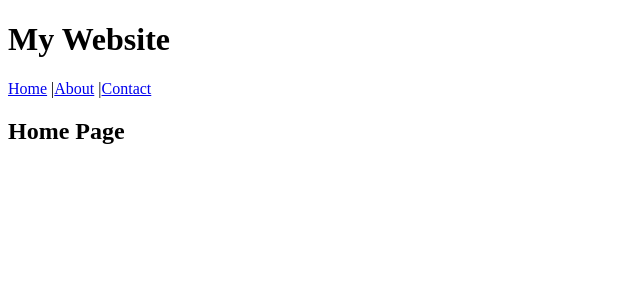
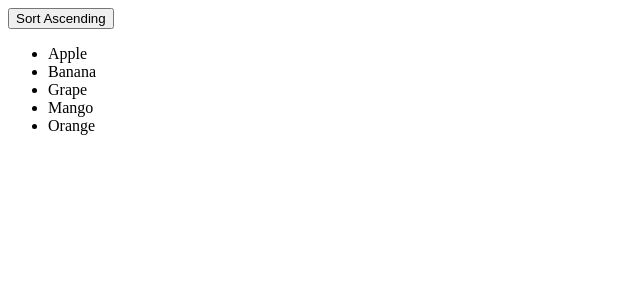
Before and after one commit to TaherehFaraji/React-notes3, a React (Vite) app: page / in a window 1280 px wide. Shown: the top 300 px of the page, without its empty margins (0-640 px from the left). Built offline with nearby package versions, Linux system fonts and the light colour scheme.

Commit message:
sorted list edited

```diff
--- a/src/App.jsx
+++ b/src/App.jsx
@@ -1,59 +1,67 @@
-// import TodoProvider from './TodoProvider'
-// import AddTodo from './AddTodo'
-// import TodoList from './TodoList'
-// import TodoFooter from './TodoFooter'
-// import './App.css'
-// import ExpensiveChild from './ExpensiveChild'
-// import SortedList from './SortedList'
-// import Counter from './Counter'
-// import ProductList from './ProductList'
+import TodoProvider from './TodoProvider'
+import AddTodo from './AddTodo'
+import TodoList from './TodoList'
+import TodoFooter from './TodoFooter'
+import './App.css'
+import ExpensiveChild from './ExpensiveChild'
+import SortedList from './SortedList'
+import Counter from './Counter'
+import ProductList from './ProductList'
+
+function App() {
+  const items = [
+    'Apple',
+    'Banana',
+    'Orange',
+    'Mango',
+    'Grape'
+  ]
+
+  return (
+    // <TodoProvider>
+    //   <div className="todo-container">
+    //     <h1>Todo List</h1>
+    //     <AddTodo />
+    //     <TodoList />
+    //     <TodoFooter />
+    //   </div>
+    // </TodoProvider>
+    // <ExpensiveChild />
+    // <Counter />
+    < SortedList items={items} />
+
+  )
+}
+export default App
+
+
+// import { Routes, Route } from 'react-router-dom'
+// import Navbar from './Navbar'
+
+// function Home() {
+//   return <h2>Home Page</h2>
+// }
+
+// function About() {
+//   return <h2>About Us</h2>
+// }
+
+// function Contact() {
+//   return <h2>Contact Page</h2>
+// }
 
 // function App() {
 //   return (
-//     // <TodoProvider>
-//     //   <div className="todo-container">
-//     //     <h1>Todo List</h1>
-//     //     <AddTodo />
-//     //     <TodoList />
-//     //     <TodoFooter />
-//     //   </div>
-//     // </TodoProvider>
-//     // <ExpensiveChild />
-//     // <Counter />
-//     // <SortedList items={{fristName:"tahereh", key: 2,}}/>
-
+//     <div>
+//       <h1>My Website</h1>
+//       <Navbar />
+//       <Routes>
+//         <Route path="/" element={<Home />} />
+//         <Route path="/about" element={<About />} />
+//         <Route path="/contact" element={<Contact />} />
+//       </Routes>
+//     </div>
 //   )
 // }
+
 // export default App
-
-
-import { Routes, Route } from 'react-router-dom'
-import Navbar from './Navbar'
-
-function Home() {
-  return <h2>Home Page</h2>
-}
-
-function About() {
-  return <h2>About Us</h2>
-}
-
-function Contact() {
-  return <h2>Contact Page</h2>
-}
-
-function App() {
-  return (
-    <div>
-      <h1>My Website</h1>
-      <Navbar />
-      <Routes>
-        <Route path="/" element={<Home />} />
-        <Route path="/about" element={<About />} />
-        <Route path="/contact" element={<Contact />} />
-      </Routes>
-    </div>
-  )
-}
-
-export default App
--- a/src/SortedList.jsx
+++ b/src/SortedList.jsx
@@ -1,4 +1,3 @@
-
 import { useMemo, useState } from 'react'
 
 function SortedList({ items }) {
```
